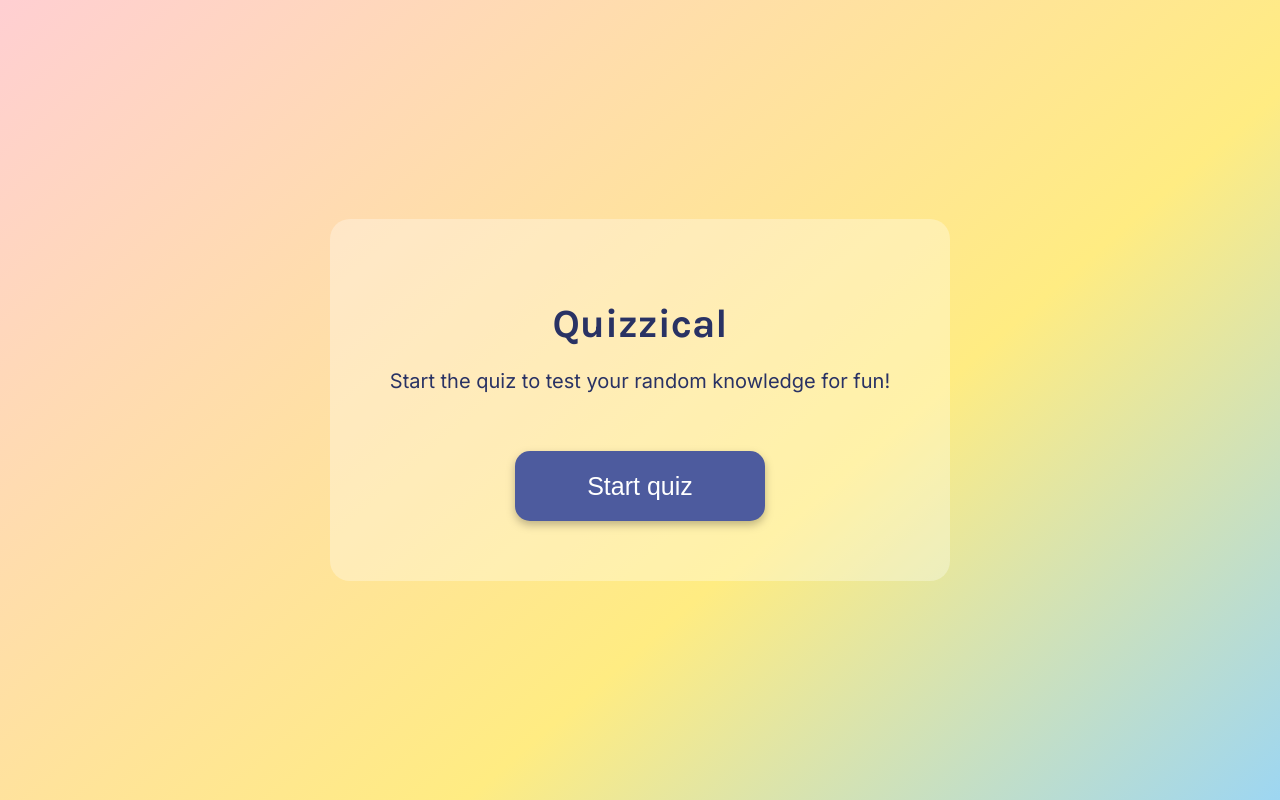
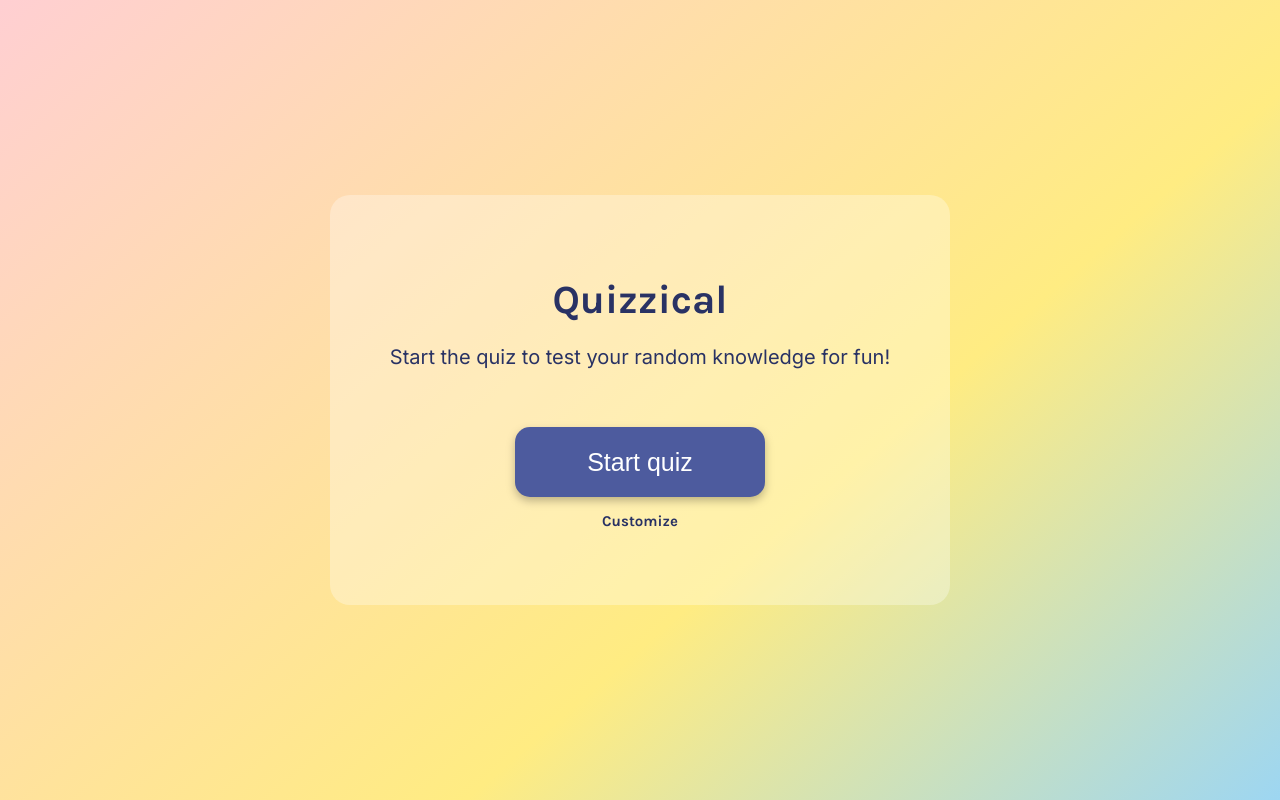
Before and after one commit to ZenaWangqwq/react-quizzical-app, a React (Create React App) app: page / in a window 1280 px wide. Built offline with nearby package versions, Linux system fonts and the light colour scheme.

Commit message:
add customize page

```diff
--- a/src/App.js
+++ b/src/App.js
@@ -1,10 +1,12 @@
 import React from "react"
 import Intro from "./components/Intro"
 import Quiz from "./components/Quiz"
+import Customize from "./components/Customize"
 
 export default function App() {
     const [isStart, setIsStart] = React.useState(false)
     const [isNewGame, setIsNewGame] = React.useState(0)
+    const [isCustomize, setIsCustomize] = React.useState(false)
 
     function toggleQuiz() {
         setIsStart(prevState => !prevState)
@@ -14,12 +16,18 @@ export default function App() {
         setIsNewGame(prevState => prevState + 1)
     }
 
+    function toggleCustomize() {
+        setIsCustomize(prevState => !prevState)
+    }
+
     return (
         <main>
             {
                 isStart ?
                 <Quiz isNewGame={isNewGame} toggleNewGame={toggleNewGame} toggleQuiz={toggleQuiz}/> :
-                <Intro toggleQuiz={toggleQuiz}/>
+                isCustomize ?
+                <Customize toggleCustomize={toggleCustomize}/>:
+                <Intro toggleQuiz={toggleQuiz} toggleCustomize={toggleCustomize}/>
             }
         </main>
     )
--- /dev/null
+++ b/src/components/Customize.js
@@ -0,0 +1,9 @@
+import React from "react"
+
+export default function Customize(props) {
+    return (
+        <div className="customize-form">
+            <button className="back-button" onClick={props.toggleCustomize}>Back</button>
+        </div>
+    )
+}
--- a/src/components/Intro.js
+++ b/src/components/Intro.js
@@ -1,11 +1,13 @@
 import React from "react"
 
 export default function Intro(props) {
+
     return (
         <div className="intro-page">
             <h1 className="app-name">Quizzical</h1>
             <p className="description">Start the quiz to test your random knowledge for fun!</p>
             <button className="start-button" onClick={props.toggleQuiz}>Start quiz</button>
+            <p className="customize" onClick={props.toggleCustomize}>Customize</p>
         </div>
     )
 }
--- a/src/components/Quiz.js
+++ b/src/components/Quiz.js
@@ -72,10 +72,6 @@ export default function Quiz(props) {
         props.toggleNewGame()
     }
 
-    function handleBackButtonClick() {
-        props.toggleQuiz()
-    }
-
     return (
         <div className="quiz">
             <header className="app-name">Quizzical</header>
@@ -88,7 +84,7 @@ export default function Quiz(props) {
                     </div> :
                     <button className="check-button" onClick={handleCheckButtonClick}>check answers</button>
                 }
-                <button className="back-button" onClick={handleBackButtonClick} >Back</button>
+                <button className="back-button" onClick={props.toggleQuiz} >Back</button>
             </footer>
         </div>
     )
--- a/src/style.css
+++ b/src/style.css
@@ -46,6 +46,14 @@ main {
     font-size: 20px;
     line-height: 19px;
     color: #293264;
+}
+
+.customize {
+    font-family: 'Karla', normal;
+    font-weight: 400;
+    font-size: 15px;
+    color: #293264;
+    cursor: pointer;
 }
 
 .start-button, .check-button, .play-again-button, .back-button {
```
